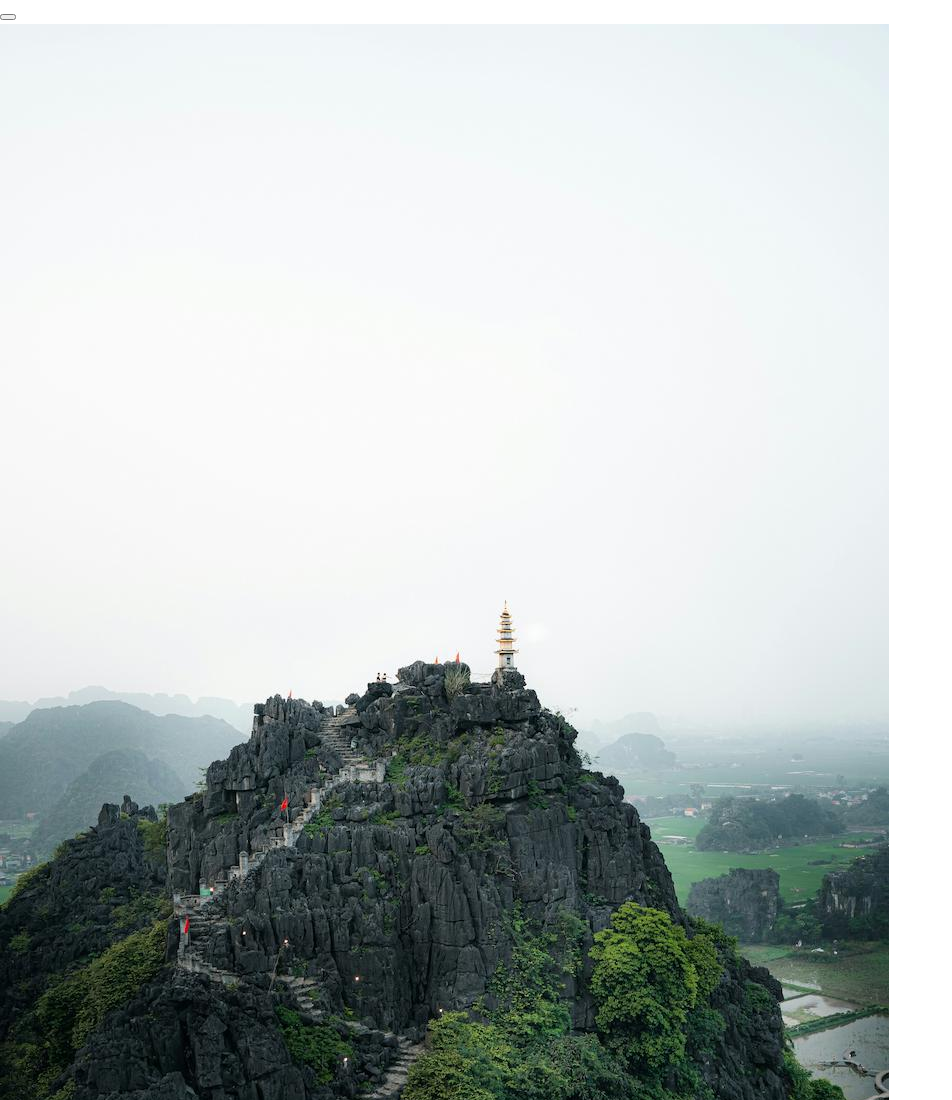
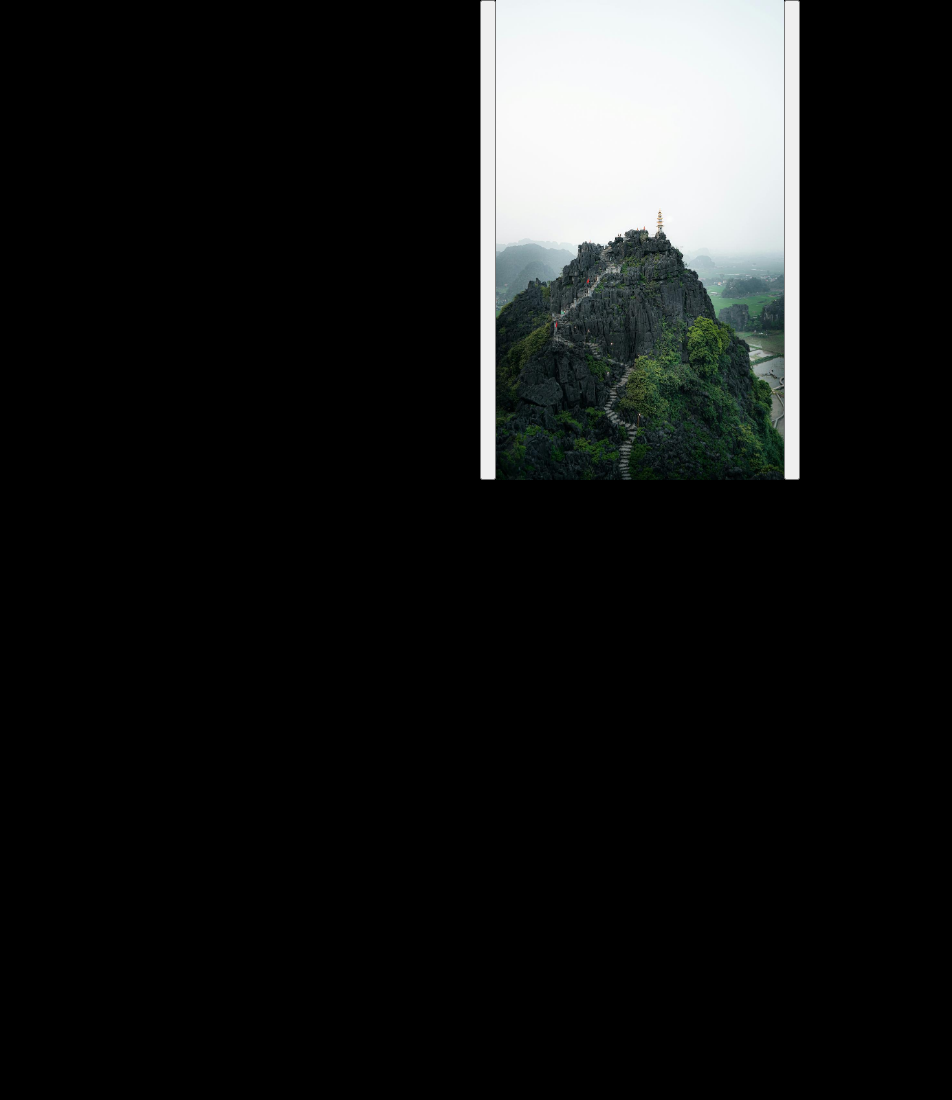
Before and after one commit to Giuliorio/carousel, a website built with webpack: page src/template.html in a window 1280 px wide. Shown: the top 1100 px of the page, without its empty margins (0-952 px from the left). After the commit the page ends 800 px from the top, so only its background shows below. Built offline with nearby package versions, Linux system fonts and the light colour scheme.

Commit message:
Fix the layout

```diff
--- a/src/styles.css
+++ b/src/styles.css
@@ -0,0 +1,33 @@
+:root {
+  --numberOfSlides: 3;
+}
+
+body {
+  background-color: black;
+}
+
+.carousel {
+  height: 60vh;
+
+  display: flex;
+  justify-content: center;
+}
+
+.carousel .frame {
+  aspect-ratio: 3 / 5;
+  overflow: hidden;
+}
+
+.carousel .frame,
+.carousel .track,
+.carousel .slide,
+.carousel .slide img {
+  height: 100%;
+}
+
+.carousel .track {
+  display: flex;
+  justify-content: center;
+
+  width: calc(100% * var(--numberOfSlides));
+}
--- a/src/template.html
+++ b/src/template.html
@@ -8,17 +8,20 @@
   <body>
     <div class="carousel">
       <button class="previous"></button>
-      <div class="frame"></div>
+      <div class="frame">
         <div class="track">
           <div class="slide">
-            <img src="./images/benjamin-chambon-8IBQQM54YhY-unsplash.jpg" alt="">
+            <img
+              src="./images/benjamin-chambon-8IBQQM54YhY-unsplash.jpg"
+              alt=""
+            />
           </div>
           <div class="slide">
-            <img src="./images/peter-thomas-FbYZAV_0VuU-unsplash.jpg" alt="">
-        </div>
-        <div class="slide">
-            <img src="./images/peter-thomas-QOoJMldRsGk-unsplash.jpg" alt="">
-        </div>
+            <img src="./images/peter-thomas-FbYZAV_0VuU-unsplash.jpg" alt="" />
+          </div>
+          <div class="slide">
+            <img src="./images/peter-thomas-QOoJMldRsGk-unsplash.jpg" alt="" />
+          </div>
         </div>
       </div>
       <button class="next"></button>
```
